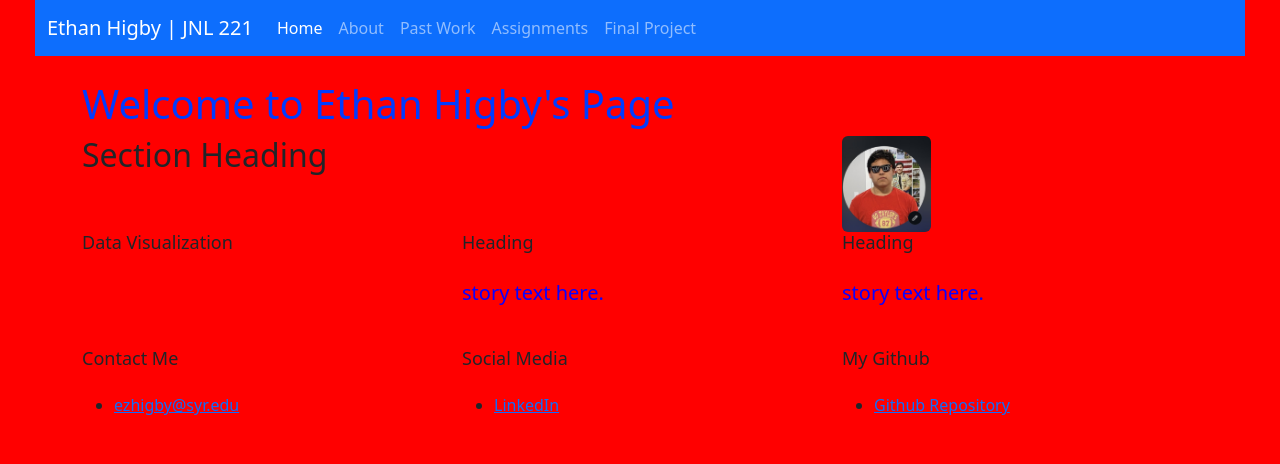
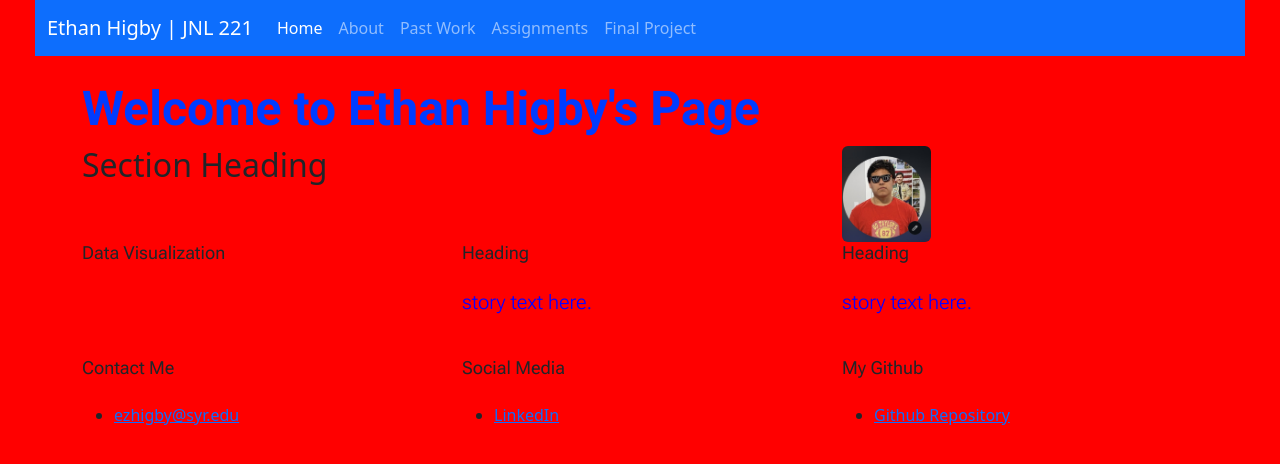
Before and after one commit to ethanhigby/ethanhigby.github.io, a plain HTML site: page ethanhigbyspage/index.html in a window 1280 px wide. Drawn offline with nearby package versions, Linux system fonts and the light colour scheme.

Commit message:
Enhance typography in main.css
Added font properties and updated text alignment for headings and paragraphs.

```diff
--- a/ethanhigbyspage/main.css
+++ b/ethanhigbyspage/main.css
@@ -1,6 +1,12 @@
-h1 {
+ h1 {
   color: rgb(0, 60, 255);
+  font-family: "Roboto", sans-serif;
+  font-optical-sizing: auto;
+  font-style: normal;
+  font-weight: 700;
+  font-size: 48px;
 }
+
 
 body {
   background-color: #ff0000;
@@ -20,7 +26,11 @@ body {
 h3 {
   font-size: 18px;
   margin-bottom: 1.5rem;
-  text-align: left
+  text-align: left;
+  font-family: "Roboto flex", sans-serif;
+  font-optical-sizing: auto;
+  font-weight: 400;
+  font-style: normal;
 }
 img {
   width: 25%;
@@ -30,13 +40,20 @@ img {
   font-size: 14px;
   margin-left: 0px;
   margin-right: 0px;
-  margin-top: 5px
+  margin-top: 5px;
+  font-family: "Roboto flex", sans-serif;
+
+
 }
 
 
 p {
   color:rgb(10, 2, 255);
   font-size: 20px;
+    font-family: "Roboto flex", sans-serif;
+  font-weight: 250;
+  font-optical-sizing: auto;
+  font-style: normal;
 }
 
 .otherimg {
```
